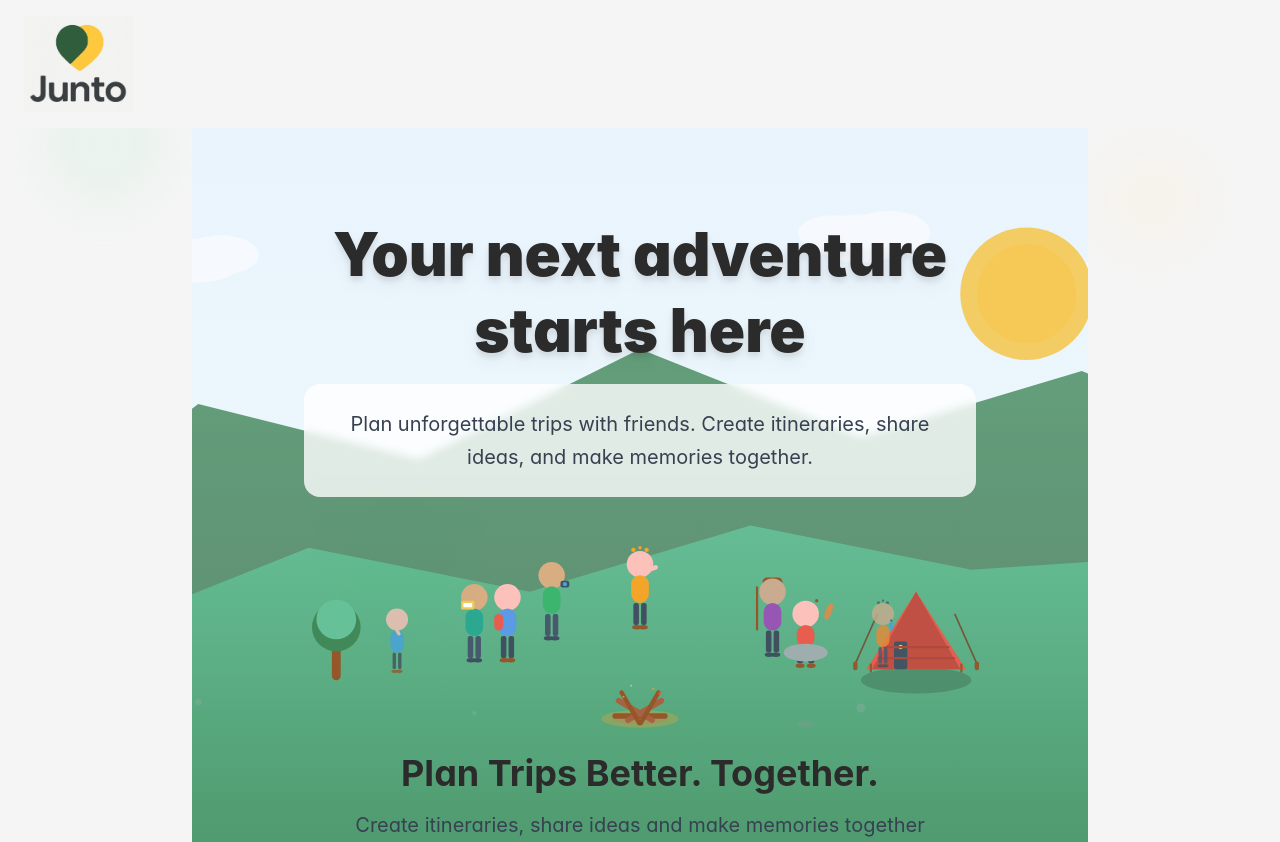
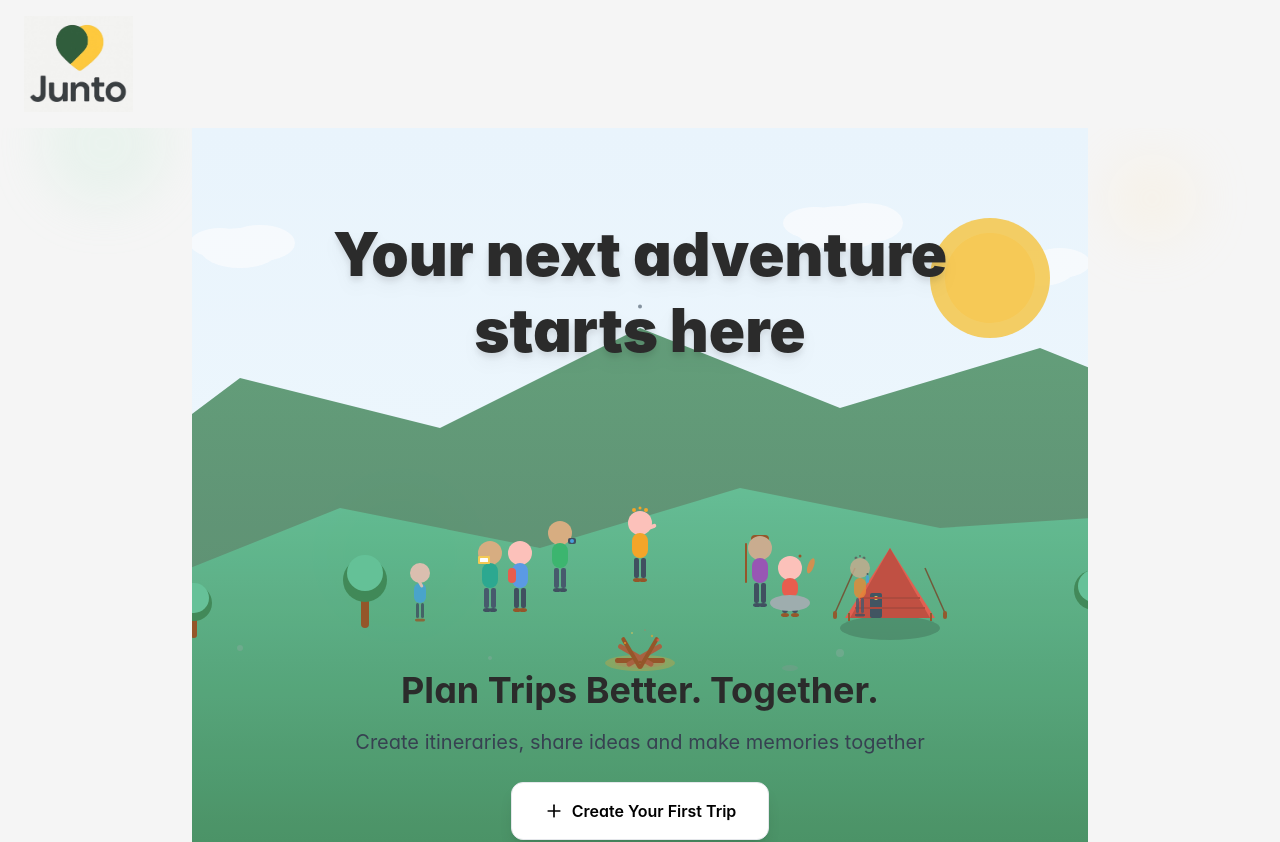
Before and after one commit to MimiLeinbach/Bolt-Hackathon, a React (Vite) app: page / in a window 1280 px wide. Shown: the top 842 px of the page. Built offline with nearby package versions, Linux system fonts and the light colour scheme.

Commit message:
Remove the hero description text

```diff
--- a/src/pages/HomePage.tsx
+++ b/src/pages/HomePage.tsx
@@ -49,11 +49,6 @@ export default function HomePage() {
             <h3 className="text-6xl font-black mb-6 text-charcoal drop-shadow-lg">
               starts here
             </h3>
-            <div className="bg-white/80 backdrop-blur-sm rounded-2xl p-6 max-w-2xl mx-auto">
-              <p className="text-xl text-gray-700 leading-relaxed">
-                Plan unforgettable trips with friends. Create itineraries, share ideas, and make memories together.
-              </p>
-            </div>
           </div>
         </div>
 
```
